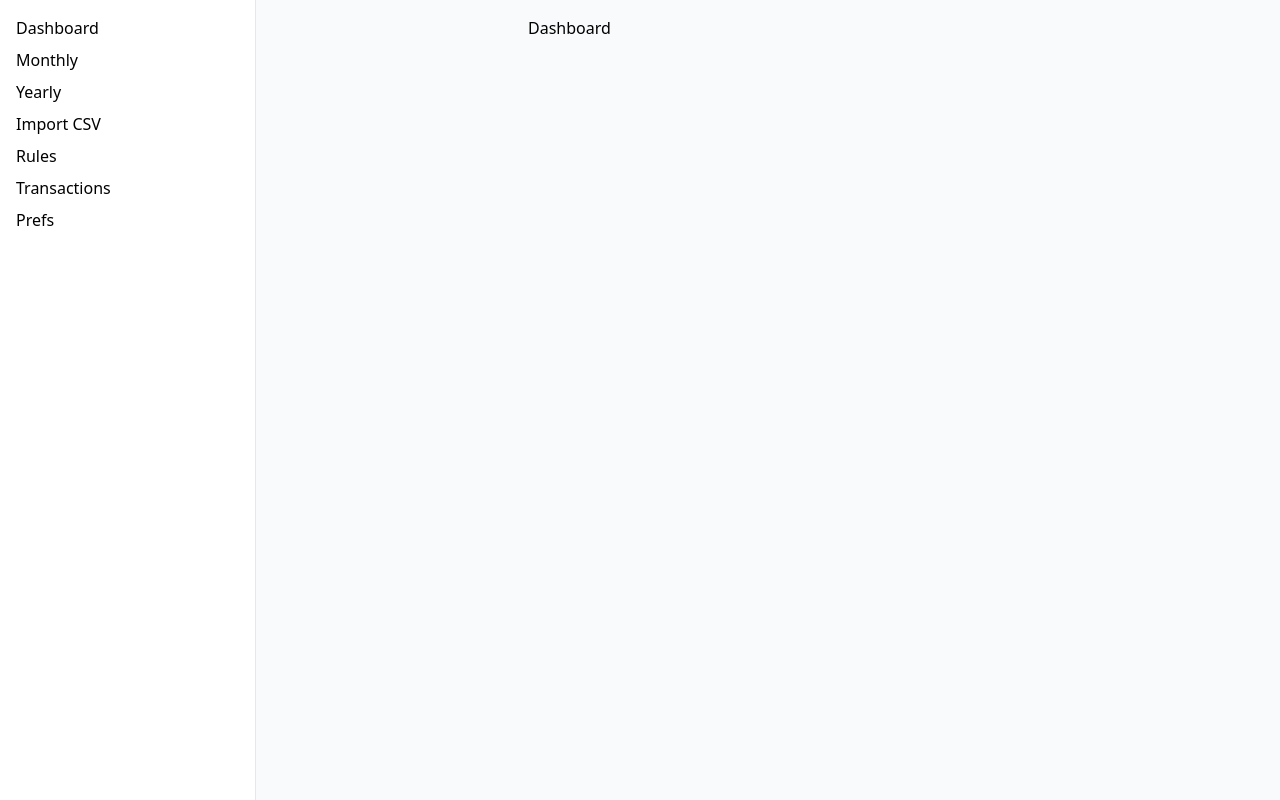
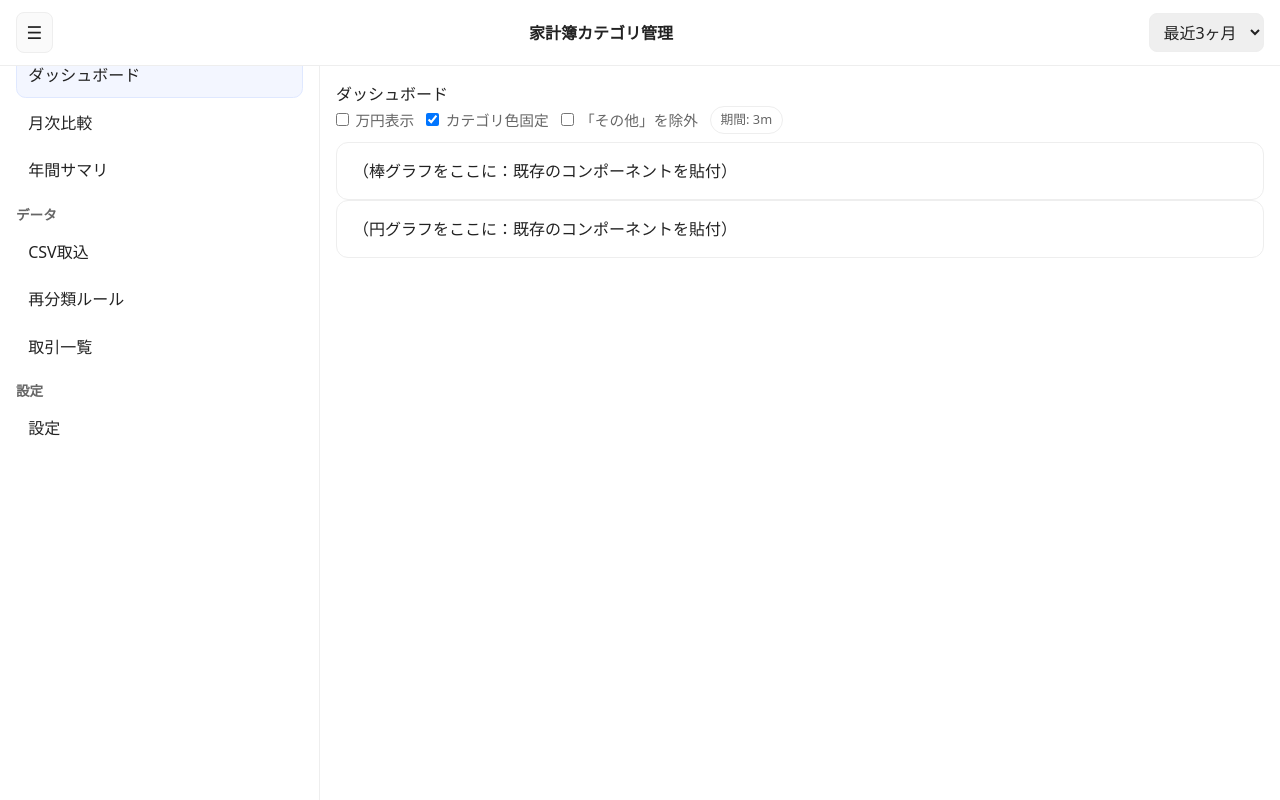
Before and after one commit to satoshi19840417/ledger-mini-app, a React (Vite) app: page /#dashboard in a window 1280 px wide. Built offline with nearby package versions, Linux system fonts and the light colour scheme.

Commit message:
Add drawer-based navigation and dashboard-first layout

```diff
--- a/src/App.jsx
+++ b/src/App.jsx
@@ -1,69 +1,167 @@
 import { useEffect, useState } from 'react';
 import './App.css';
 
-// --- page components ---
-function Dashboard() { return <div>Dashboard</div>; }
-function Monthly() { return <div>Monthly</div>; }
-function Yearly() { return <div>Yearly</div>; }
-function ImportCsv() { return <div>Import CSV</div>; }
-function Rules() { return <div>Rules</div>; }
-function Transactions() { return <div>Transactions</div>; }
-function Prefs() { return <div>Prefs</div>; }
+const NAV = {
+  main: [
+    { key: 'dashboard', label: 'ダッシュボード' },
+    { key: 'monthly', label: '月次比較' },
+    { key: 'yearly', label: '年間サマリ' },
+  ],
+  data: [
+    { key: 'import', label: 'CSV取込' },
+    { key: 'rules', label: '再分類ルール' },
+    { key: 'tx', label: '取引一覧' },
+  ],
+  settings: [{ key: 'prefs', label: '設定' }],
+};
 
 export default function App() {
-  const [page, setPage] = useState(() => window.location.hash.slice(1) || 'dashboard');
-  const [drawerOpen, setDrawerOpen] = useState(false);
+  const [open, setOpen] = useState(false);
+  const [page, setPage] = useState('dashboard');
+  const [period, setPeriod] = useState('3m'); // 3m|6m|1y|all
+  const [yenUnit, setYenUnit] = useState('yen'); // yen|man
+  const [lockColors, setLockColors] = useState(true);
+  const [hideOthers, setHideOthers] = useState(false);
 
+  // URLハッシュと同期
   useEffect(() => {
-    const handler = () => setPage(window.location.hash.slice(1) || 'dashboard');
-    window.addEventListener('hashchange', handler);
-    return () => window.removeEventListener('hashchange', handler);
+    const initial = window.location.hash?.slice(1);
+    if (initial && exists(initial)) setPage(initial);
+    const onHash = () => {
+      const h = window.location.hash?.slice(1);
+      if (exists(h)) setPage(h);
+    };
+    window.addEventListener('hashchange', onHash);
+    return () => window.removeEventListener('hashchange', onHash);
   }, []);
+  useEffect(() => {
+    if (page) window.location.hash = page;
+  }, [page]);
+  const exists = k =>
+    [...NAV.main, ...NAV.data, ...NAV.settings].some(i => i.key === k);
 
-  const navigate = (p) => {
-    window.location.hash = p;
-    if (window.innerWidth < 768) setDrawerOpen(false);
+  // ページ切替（モバイルは自動でドロワー閉）
+  const go = k => {
+    setPage(k);
+    setOpen(false);
   };
 
-  const Page = {
-    dashboard: Dashboard,
-    monthly: Monthly,
-    yearly: Yearly,
-    importcsv: ImportCsv,
-    rules: Rules,
-    transactions: Transactions,
-    prefs: Prefs,
-  }[page] || Dashboard;
+  return (
+    <div className='app-shell'>
+      {/* ヘッダー */}
+      <header className='header'>
+        <button className='burger' aria-label='menu' onClick={() => setOpen(true)}>☰</button>
+        <div className='title'>家計簿カテゴリ管理</div>
+        <div className='header-controls'>
+          <select value={period} onChange={e => setPeriod(e.target.value)}>
+            <option value='3m'>最近3ヶ月</option>
+            <option value='6m'>半年</option>
+            <option value='1y'>1年</option>
+            <option value='all'>全期間</option>
+          </select>
+        </div>
+      </header>
 
-  return (
-    <div className="flex h-screen">
-      {/* Drawer */}
-      <nav
-        className={`fixed inset-y-0 left-0 w-64 bg-white border-r p-4 transform transition-transform md:relative md:translate-x-0 md:flex-shrink-0 ${drawerOpen ? 'translate-x-0' : '-translate-x-full'}`}
-      >
-        <ul className="space-y-2">
-          <li><a href="#dashboard" onClick={() => navigate('dashboard')}>Dashboard</a></li>
-          <li><a href="#monthly" onClick={() => navigate('monthly')}>Monthly</a></li>
-          <li><a href="#yearly" onClick={() => navigate('yearly')}>Yearly</a></li>
-          <li><a href="#importcsv" onClick={() => navigate('importcsv')}>Import CSV</a></li>
-          <li><a href="#rules" onClick={() => navigate('rules')}>Rules</a></li>
-          <li><a href="#transactions" onClick={() => navigate('transactions')}>Transactions</a></li>
-          <li><a href="#prefs" onClick={() => navigate('prefs')}>Prefs</a></li>
-        </ul>
-      </nav>
+      {/* ドロワー */}
+      <aside className={`drawer ${open ? 'open' : ''}`} onClick={() => setOpen(false)}>
+        <nav className='drawer-panel' onClick={e => e.stopPropagation()}>
+          <h4>メイン</h4>
+          {NAV.main.map(i => (
+            <NavItem key={i.key} active={page === i.key} onClick={() => go(i.key)}>{i.label}</NavItem>
+          ))}
+          <h4>データ</h4>
+          {NAV.data.map(i => (
+            <NavItem key={i.key} active={page === i.key} onClick={() => go(i.key)}>{i.label}</NavItem>
+          ))}
+          <h4>設定</h4>
+          {NAV.settings.map(i => (
+            <NavItem key={i.key} active={page === i.key} onClick={() => go(i.key)}>{i.label}</NavItem>
+          ))}
+        </nav>
+      </aside>
 
-      {/* Overlay for mobile */}
-      {drawerOpen && <div className="fixed inset-0 bg-black/20 md:hidden" onClick={() => setDrawerOpen(false)}></div>}
+      {/* コンテンツ（ダッシュボードを最優先で表示） */}
+      <main className='content'>
+        {page === 'dashboard' && (
+          <Dashboard
+            period={period}
+            yenUnit={yenUnit}
+            lockColors={lockColors}
+            hideOthers={hideOthers}
+            onToggleUnit={() => setYenUnit(v => (v === 'yen' ? 'man' : 'yen'))}
+            onToggleColors={() => setLockColors(v => !v)}
+            onToggleOthers={() => setHideOthers(v => !v)}
+          />
+        )}
+        {page === 'monthly' && <Monthly />}
+        {page === 'yearly' && <Yearly />}
+        {page === 'import' && <ImportCsv />}
+        {page === 'rules' && <Rules />}
+        {page === 'tx' && <Transactions />}
+        {page === 'prefs' && <Prefs />}
+      </main>
 
-      {/* Main content */}
-      <div className="flex-1 flex flex-col md:ml-64">
-        <header className="md:hidden p-2 border-b">
-          <button onClick={() => setDrawerOpen(true)} aria-label="open menu">☰</button>
-        </header>
-        <main className="p-4 flex-1 overflow-y-auto">
-          <Page />
-        </main>
-      </div>
+      {/* 最小限のスタイル（既存CSSに合わせて調整可） */}
+      <style>{css}</style>
     </div>
   );
 }
+
+function NavItem({ active, onClick, children }) {
+  return (
+    <button className={`nav-item ${active ? 'active' : ''}`} onClick={onClick}>
+      {children}
+    </button>
+  );
+}
+
+// ====== ページ雛形（既存の中身をはめ込んでください） ======
+function Dashboard({ period, yenUnit, lockColors, hideOthers, onToggleUnit, onToggleColors, onToggleOthers }) {
+  return (
+    <section>
+      <h2>ダッシュボード</h2>
+      <div className='quick'>
+        <label><input type='checkbox' checked={yenUnit === 'man'} onChange={onToggleUnit} /> 万円表示</label>
+        <label><input type='checkbox' checked={lockColors} onChange={onToggleColors} /> カテゴリ色固定</label>
+        <label><input type='checkbox' checked={hideOthers} onChange={onToggleOthers} /> 「その他」を除外</label>
+        <span className='pill'>期間: {period}</span>
+      </div>
+
+      <div className='card'>（棒グラフをここに：既存のコンポーネントを貼付）</div>
+      <div className='card'>（円グラフをここに：既存のコンポーネントを貼付）</div>
+    </section>
+  );
+}
+function Monthly(){ return <section><h2>月次比較</h2><div className='card'>（棒/折れ線 既存グラフ）</div></section>; }
+function Yearly(){ return <section><h2>年間サマリ</h2><div className='card'>（円/ツリー 既存グラフ）</div></section>; }
+function ImportCsv(){ return <section><h2>CSV取込</h2><div className='card'>（既存のアップローダ）</div></section>; }
+function Rules(){ return <section><h2>再分類ルール</h2><div className='card'>（既存のルール表）</div></section>; }
+function Transactions(){ return <section><h2>取引一覧</h2><div className='card'>（検索・絞り込み）</div></section>; }
+function Prefs(){ return <section><h2>設定</h2><div className='card'>（表示設定ほか）</div></section>; }
+
+const css = `
+:root { --bg:#fff; --fg:#222; --muted:#666; --line:#eee; }
+*{box-sizing:border-box} body{margin:0}
+.app-shell{min-height:100svh;background:var(--bg);color:var(--fg)}
+.header{position:sticky;top:0;display:flex;gap:.75rem;align-items:center;justify-content:space-between;padding:.75rem 1rem;border-bottom:1px solid var(--line);background:var(--bg);z-index:20}
+.title{font-weight:600}
+.burger{font-size:1.1rem;padding:.4rem .6rem;border:1px solid var(--line);background:#fafafa;border-radius:.5rem}
+.header-controls select{padding:.4rem .6rem;border:1px solid var(--line);border-radius:.5rem}
+.content{max-width:1100px;margin:1rem auto;padding:0 1rem;display:grid;gap:1rem}
+.card{border:1px solid var(--line);border-radius:.75rem;padding:1rem;background:#fff}
+.quick{display:flex;flex-wrap:wrap;gap:.75rem;align-items:center;margin-bottom:.5rem}
+.quick label{display:flex;gap:.4rem;align-items:center;font-size:.92rem;color:var(--muted)}
+.pill{padding:.2rem .6rem;border:1px solid var(--line);border-radius:999px;font-size:.8rem;color:var(--muted)}
+.drawer{position:fixed;inset:0;display:none;background:rgba(0,0,0,.2)}
+.drawer.open{display:block}
+.drawer-panel{position:absolute;inset:0 auto 0 0;width:min(82vw,320px);background:#fff;border-right:1px solid var(--line);padding:1rem;overflow:auto}
+.drawer-panel h4{margin:.75rem 0 .25rem;color:var(--muted);font-weight:600;font-size:.85rem}
+.nav-item{display:block;width:100%;text-align:left;padding:.6rem .7rem;margin:.15rem 0;border:1px solid transparent;border-radius:.6rem}
+.nav-item:hover{background:#fafafa}
+.nav-item.active{background:#f3f6ff;border-color:#dfe8ff}
+@media(min-width:1024px){
+  .drawer{display:block;background:transparent;position:sticky;inset:auto}
+  .drawer-panel{position:fixed;left:0;top:0;bottom:0}
+  .content{margin-left:min(82vw,320px)}
+}
+`;
```
